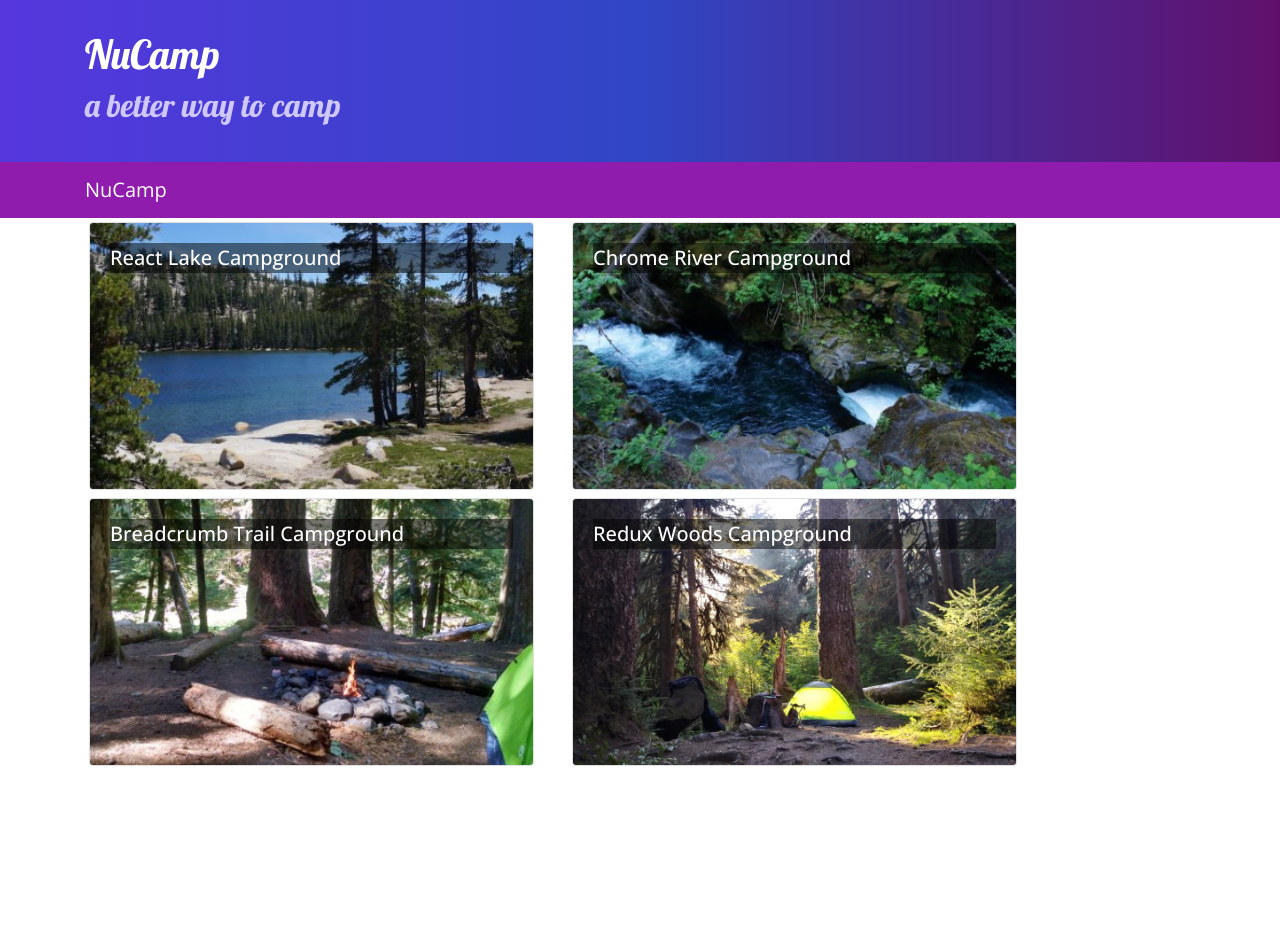
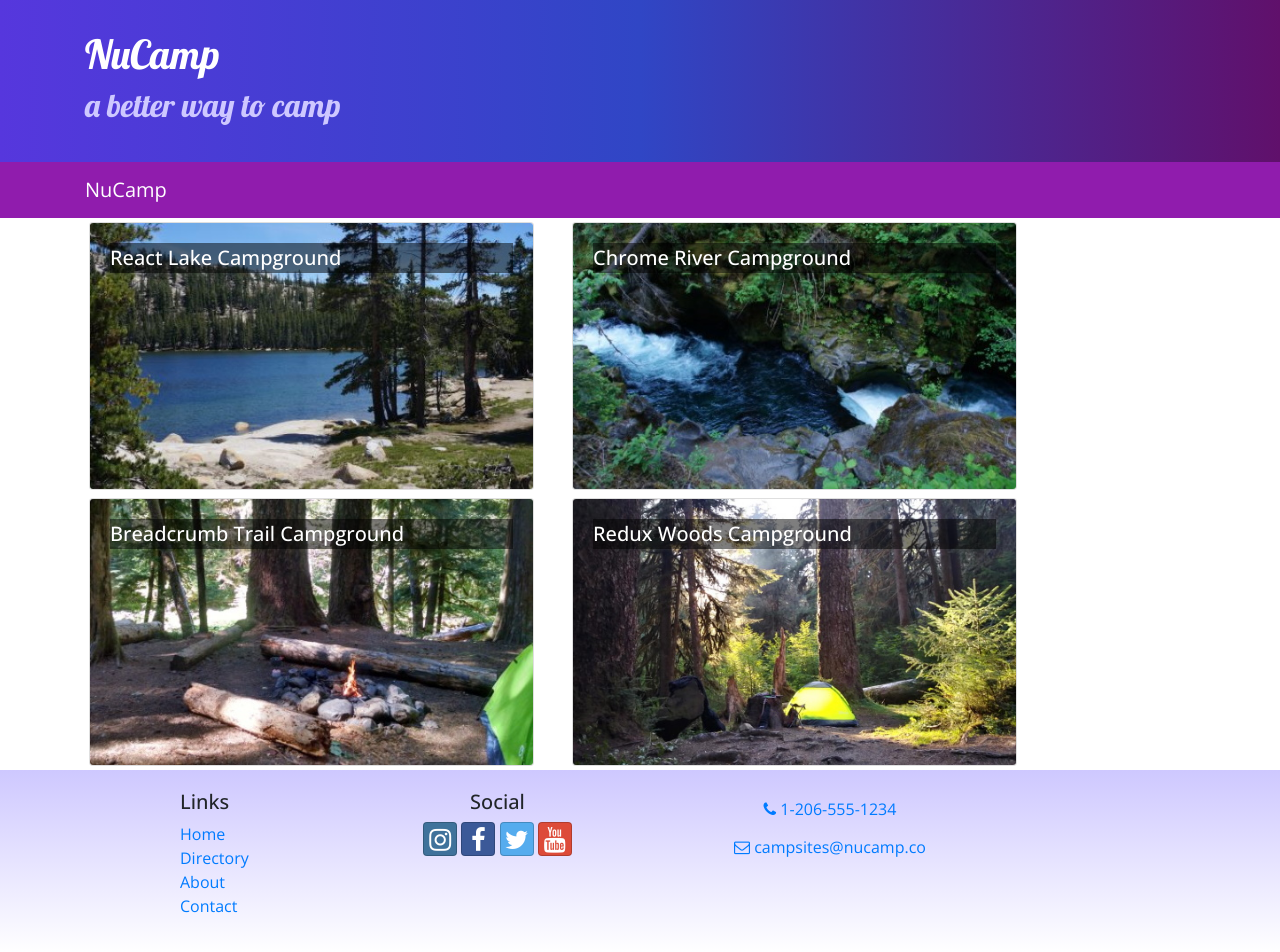
Before and after one commit to ursawd/react-redux-nucampsite, a React (Create React App) app: page / in a window 1280 px wide. Before the commit the page ends 800 px from the top, so only its background shows below. Built offline with nearby package versions, Linux system fonts and the light colour scheme.

Commit message:
add footer component

```diff
--- /dev/null
+++ b/src/components/FooterComponent.js
@@ -0,0 +1,53 @@
+import React from "react";
+
+export default function Footer(props) {
+  return (
+    <footer className="site-footer">
+      <div className="container">
+        <div className="row">
+          <div className="col-4 col-sm-2 offset-1">
+            <h5>Links</h5>
+            <ul className="list-unstyled">
+              <li>
+                <a href="#">Home</a>
+              </li>
+              <li>
+                <a href="#">Directory</a>
+              </li>
+              <li>
+                <a href="#">About</a>
+              </li>
+              <li>
+                <a href="#">Contact</a>
+              </li>
+            </ul>
+          </div>
+          <div className="col-6 col-sm-3 text-center">
+            <h5>Social</h5>
+            <a className="btn btn-social-icon btn-instagram" href="http://instagram.com/">
+              <i className="fa fa-instagram" />
+            </a>{" "}
+            <a className="btn btn-social-icon btn-facebook" href="http://www.facebook.com/">
+              <i className="fa fa-facebook" />
+            </a>{" "}
+            <a className="btn btn-social-icon btn-twitter" href="http://twitter.com/">
+              <i className="fa fa-twitter" />
+            </a>{" "}
+            <a className="btn btn-social-icon btn-google" href="http://youtube.com/">
+              <i className="fa fa-youtube" />
+            </a>
+          </div>
+          <div className="col-sm-4 text-center">
+            <a role="button" className="btn btn-link" href="tel:+12065551234">
+              <i className="fa fa-phone" /> 1-206-555-1234
+            </a>
+            <br />
+            <a role="button" className="btn btn-link" href="mailto:notreal@notreal.co">
+              <i className="fa fa-envelope-o" /> campsites@nucamp.co
+            </a>
+          </div>
+        </div>
+      </div>
+    </footer>
+  );
+}
--- a/src/components/MainComponent.js
+++ b/src/components/MainComponent.js
@@ -3,6 +3,7 @@ import Directory from "./DirectoryComponent";
 import { CAMPSITES } from "../shared/campsites";
 import CampsiteInfo from "./CampsiteInfoComponent";
 import Header from "./HeaderComponenet";
+import Footer from "./FooterComponent";
 
 class Main extends Component {
   constructor(props) {
@@ -23,6 +24,7 @@ class Main extends Component {
         <CampsiteInfo
           campsite={this.state.campsites.filter(campsite => campsite.id === this.state.selectedCampsite)[0]}
         />
+        <Footer />
       </div>
     );
   }
```
